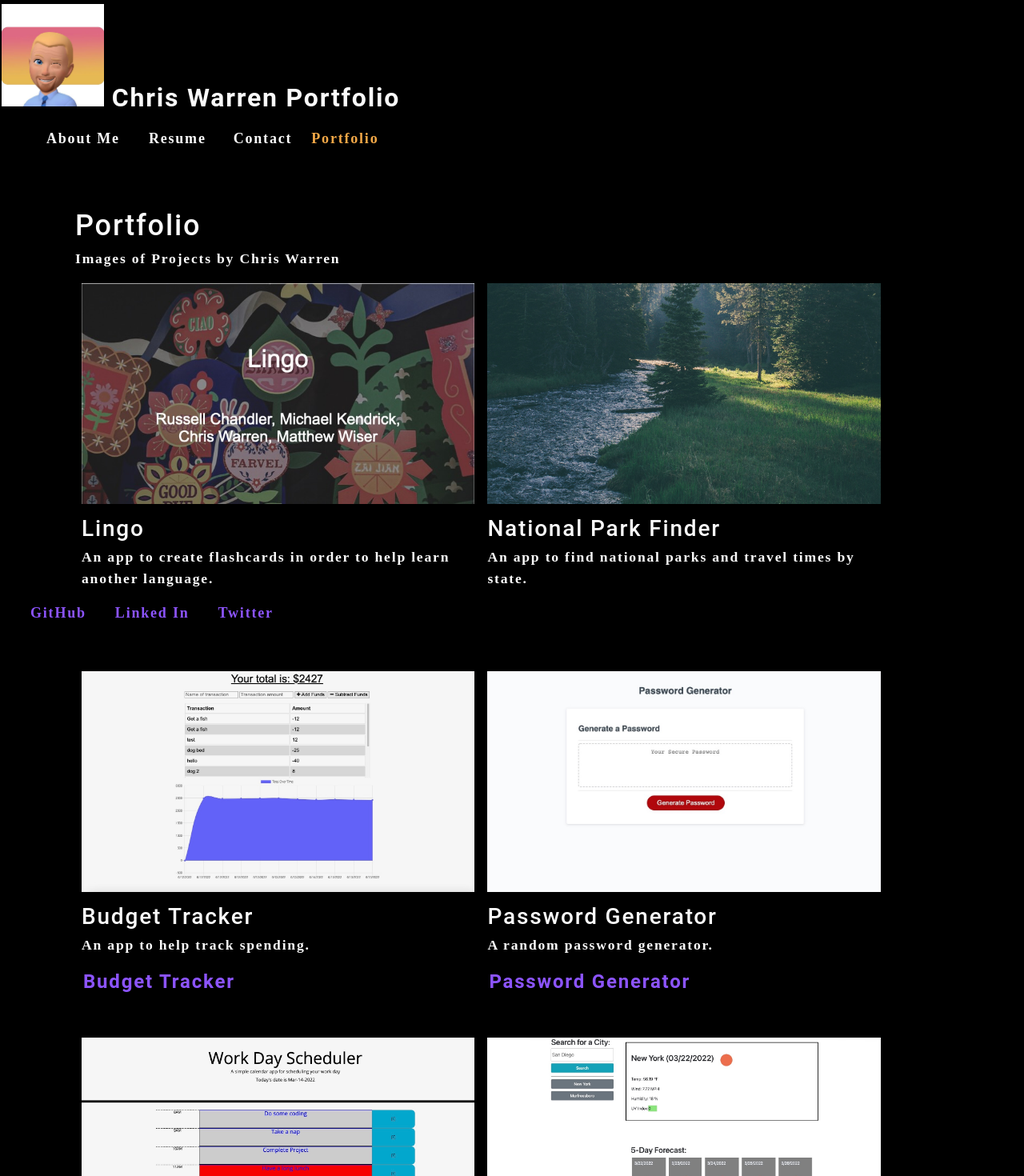
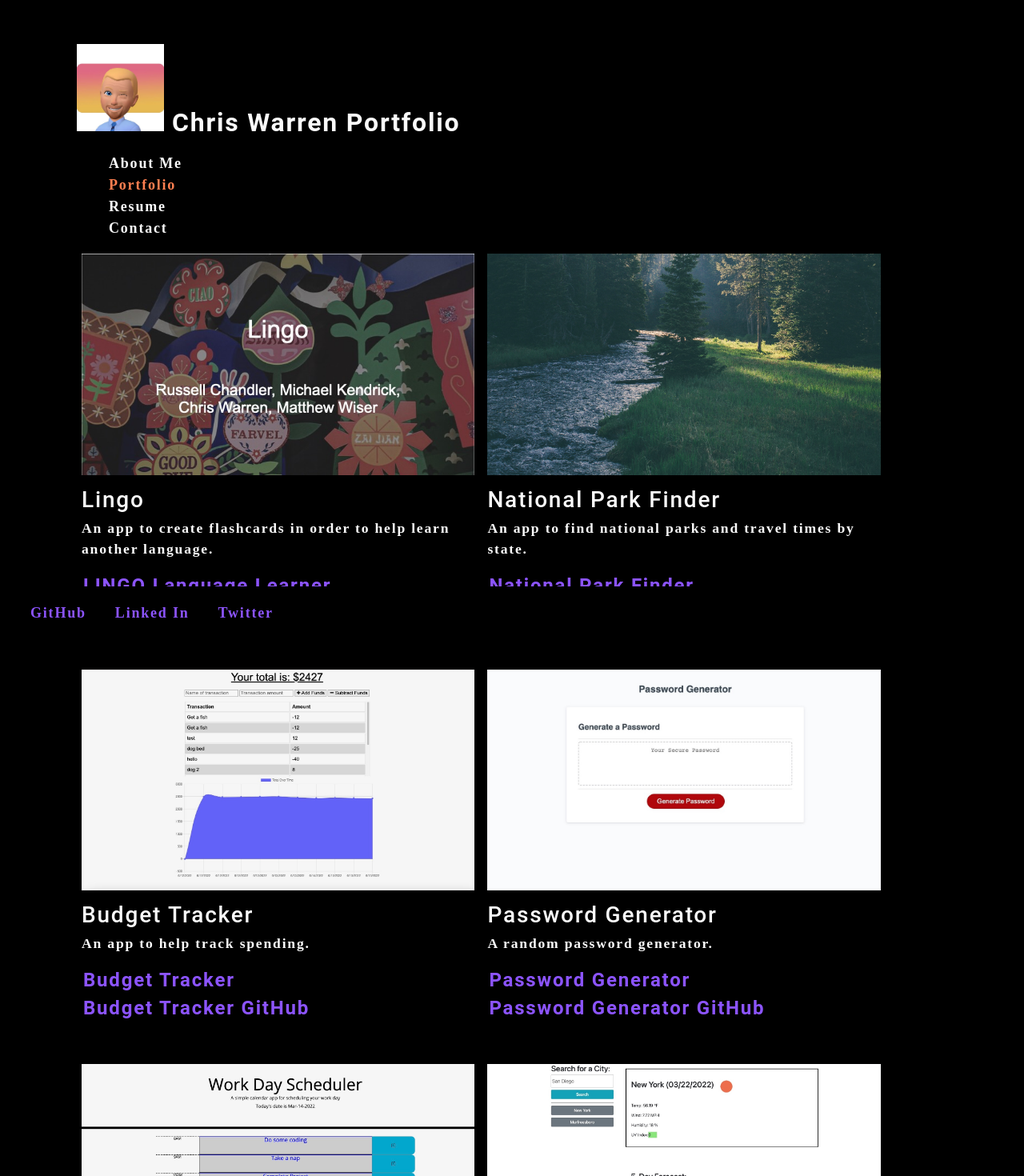
Before and after one commit to RevChrisWarren/chriswarren-portfolio, a React (Create React App) app: page / in a window 1280 px wide. Shown: the top 1470 px of the page at 80% size. Built offline with nearby package versions, Linux system fonts and the light colour scheme.

Commit message:
conditional rendering

```diff
--- a/src/App.js
+++ b/src/App.js
@@ -1,44 +1,36 @@
 import React, { useState } from 'react';
 import About from './components/About';
 import Nav from './components/Nav'
-import Gallery from './components/Gallery';
+import Portfolio from './components/Portfolio';
 import ContactForm from './components/Contact';
 import Resume from './components/Resume';
 import Footer from './components/Footer';
 
 function App() {
-  const [contactSelected, setContactSelected] = useState(false);
-  const [categories] = useState([
-    {
-      name: "portfolio",
-      description: "Images of Projects by Chris Warren"
+  const [currentPage, setCurrentPage] = useState('Portfolio')
+
+  const renderPage = () => {
+    if (currentPage === 'Portfolio') {
+      return <Portfolio />;
     }
-  ]);
+    if (currentPage === 'ContactForm') {
+      return <ContactForm />;
+    }
+    if (currentPage === 'Resume') {
+      return <Resume />;
+    }
+    if (currentPage === 'About') {
+      return <About />;
+    }
+  }
+  const handlePageChange = (page) => setCurrentPage(page);
 
 
-  const [currentCategory, setCurrentCategory] = useState(categories[0]);
   return (
     <div>
-      <Nav
-        categories={categories}
-        setCurrentCategory={setCurrentCategory}
-        currentCategory={currentCategory}
-        contactSelected={contactSelected}
-        setContactSelected={setContactSelected}>
-      </Nav>
       <main>
-
-        {!contactSelected ? (
-          <>
-
-            <Gallery currentCategory={currentCategory}></Gallery>
-            <Resume></Resume>
-            <About></About>
-
-          </>
-        ) : (
-          <ContactForm></ContactForm>
-        )}
+        <Nav currentPage={currentPage} handlePageChange={handlePageChange} />
+        {renderPage()}
 
       </main>
       <Footer></Footer>
--- a/src/components/Contact/index.js
+++ b/src/components/Contact/index.js
@@ -25,6 +25,13 @@ function ContactForm() {
         }
         if (!errorMessage) {
             setFormState({ ...formState, [e.target.name]: e.target.value })
+        }
+        if (e.target.name === 'name') {
+            if (!e.target.value.length) {
+                setErrorMessage('Name is missing')
+            } else {
+                setErrorMessage('');
+            }
         }
     }
     function handleSubmit(e) {
--- a/src/components/Nav/index.js
+++ b/src/components/Nav/index.js
@@ -1,16 +1,8 @@
 import React from 'react';
 import cwAvatar from "../../assets/cwavatar.jpeg"
-import { capitalizeFirstLetter } from "../../utils/helpers"
 
-function Nav(props) {
-    const {
-        categories = [],
-        setCurrentCategory,
-        currentCategory,
-        contactSelected,
-        setContactSelected
-    } = props;
 
+function Nav({ currentPage, handlePageChange }) {
 
     return (
         <header>
@@ -22,35 +14,44 @@ function Nav(props) {
                 </a>
             </h2>
             <nav>
-                <ul className="flex-row">
-                    <li className="mx-2">
-                        <a href="#about" onClick={() => setContactSelected(false)}>
+                <ul className="nav nav-tabs">
+                    <li className="nav-item">
+                        <a
+                            href="#about"
+                            onClick={() => handlePageChange('About')}
+                            className={currentPage === 'About' ? 'nav-link active' : 'nav-link'}
+                        >
                             About Me</a>
                     </li>
-                    <li className="mx-2">
-                        <a href="#resume" onClick={() => setContactSelected(false)}>
+                    <li className="nav-item">
+                        <a
+                            href="#Gallery"
+                            onClick={() => handlePageChange('Portfolio')}
+                            className={currentPage === 'Portfolio' ? 'nav-link active' : 'nav-link'}
+                        >
+                            Portfolio</a>
+                    </li>
+                    <li className="nav-item">
+                        <a
+                            href="#Resume"
+                            onClick={() => handlePageChange('Resume')}
+                            className={currentPage === 'Resume' ? 'nav-link active' : 'nav-link'}
+                        >
                             Resume</a>
                     </li>
-
-                    <li className={`mx-2 ${contactSelected && 'navActive'}`}>
-                        <span onClick={() => setContactSelected(true)}>Contact</span>
+                    <li className="nav-item">
+                        <a
+                            href="#Contact"
+                            onClick={() => handlePageChange('ContactForm')}
+                            className={currentPage === 'ContactForm' ? 'nav-link active' : 'nav-link'}
+                        >
+                            Contact</a>
                     </li>
 
-                    {categories.map((category) => (
-                        <li className={`mx-1 ${currentCategory.name === category.name && !contactSelected && 'navActive'}`} key={category.name}>
-                            <span
-                                onClick={() => {
-                                    setCurrentCategory(category)
-                                    setContactSelected(false);
-                                }}
-                            >
-                                {capitalizeFirstLetter(category.name)}
-                            </span>
-                        </li>
-                    ))}
+
                 </ul>
-            </nav>
-        </header>
+            </nav >
+        </header >
     )
 }
 
--- a/src/components/Portfolio/index.js
+++ b/src/components/Portfolio/index.js
@@ -18,36 +18,42 @@ const Portfolio = ({ category }) => {
                 <h3>Lingo</h3>
                 <p>An app to create flashcards in order to help learn another language.</p>
                 <h4><a href="https://mysterious-inlet-45382.herokuapp.com/">LINGO Language Learner</a></h4>
+                <h4><a href='https://github.com/RevChrisWarren/language-app'>LINGO GitHub</a></h4>
             </div>
             <div className="img-thumbnail mx-1">
                 <img src={natpark} alt="natparkphoto" />
                 <h3>National Park Finder</h3>
                 <p>An app to find national parks and travel times by state.</p>
                 <h4><a href="https://matt-wiser.github.io/national-park-finder/index.html">National Park Finder</a></h4>
+                <h4><a href='https://github.com/matt-wiser/national-park-finder'>National Park GitHub</a></h4>
             </div>
             <div className="img-thumbnail mx-1">
                 <img src={bankingpwa} alt="budgetphoto" />
                 <h3>Budget Tracker</h3>
                 <p>An app to help track spending.</p>
                 <h4><a href="https://fast-crag-15761.herokuapp.com/">Budget Tracker</a></h4>
+                <h4><a href='https://github.com/RevChrisWarren/BankingPWA'>Budget Tracker GitHub</a></h4>
             </div>
             <div className="img-thumbnail mx-1">
                 <img src={password} alt="passwordphoto" />
                 <h3>Password Generator</h3>
                 <p>A random password generator.</p>
                 <h4><a href="https://revchriswarren.github.io/passwordGenerator/">Password Generator</a></h4>
+                <h4><a href='https://github.com/RevChrisWarren/passwordGenerator'>Password Generator GitHub</a></h4>
             </div>
             <div className="img-thumbnail mx-1">
                 <img src={scheduler} alt="schedulerphoto" />
                 <h3>Day Scheduler</h3>
                 <p>An app to keep track of daily tasks.</p>
                 <h4><a href="https://revchriswarren.github.io/DayScheduler/">Dayscheduler</a></h4>
+                <h4><a href='https://github.com/RevChrisWarren/DayScheduler'>Dayscheduler GitHub</a></h4>
             </div>
             <div className="img-thumbnail mx-1">
                 <img src={weather} alt="weatherphoto" />
                 <h3>Travel Weather App</h3>
                 <p>An app to find weather conditions.</p>
                 <h4><a href="https://revchriswarren.github.io/weatherapp/">Travel Weather App</a></h4>
+                <h4><a href='https://github.com/RevChrisWarren/weatherapp'>Weather App GitHub</a></h4>
             </div>
         </div>
     )
--- a/src/index.css
+++ b/src/index.css
@@ -327,3 +327,6 @@ a {
   width: 30%;
   justify-content: auto
 }
+.active {
+  color:coral
+}
```
Also changed, not shown: src/App copy.js (added, +49 -0 lines), src/components/Nav/index copy.js (added, +57 -0 lines), src/components/Portfolio/index copy.js (added, +80 -0 lines), src/App.css (line endings or trailing spaces).
